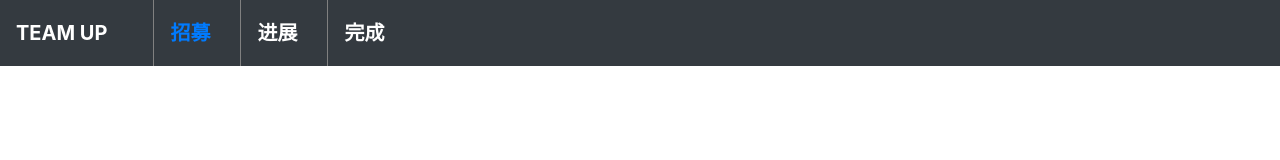
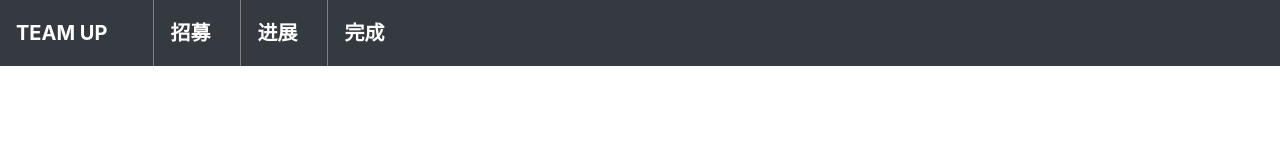
Before and after one commit to JWhoops/team-up, a React (Create React App) app: page / in a window 1280 px wide. Shown: the top 160 px of the page. Built offline with nearby package versions, Linux system fonts and the light colour scheme.

Commit message:
almost finish router

```diff
--- a/src/components/header/Header.css
+++ b/src/components/header/Header.css
@@ -14,7 +14,7 @@
     }
 
     /* navbar button */
-    .navbar-light .navbar-nav .nav-link {
+    .nav-btn-wrapper {
         color: white;
         border-left: 1px solid gray;
         font-size: 20px;
@@ -47,6 +47,13 @@
         height: 50px;
         vertical-align: middle;
     }
+
+/* navbar button */
+.nav-btn-wrapper {
+    color: white;
+    font-weight: bold;
+    padding-left: 1rem;
+}
 }
 
 .navbar {
@@ -62,7 +69,7 @@
 }
 
 /* navbar button */
-.navbar-light .navbar-nav .nav-link {
+.nav-btn-wrapper {
     color: white;
     font-weight: bold;
     padding-left: 1rem;
@@ -80,12 +87,11 @@
 }
 
 /* navbar button hover */
-.navbar-light .navbar-nav .nav-link:hover {
+.nav-btn-wrapper:hover {
     color: black;
     background-color: white;
 }
 
-.navbar-btn {
-    width: 100%;
-    height: 100%;
+.Navbar-btn:hover {
+    text-decoration: none;
 }
--- a/src/components/header/Header.js
+++ b/src/components/header/Header.js
@@ -11,13 +11,21 @@ function Header() {
       <Navbar.Toggle aria-controls="basic-navbar-nav" />
       <Navbar.Collapse id="basic-navbar-nav">
         <Nav className="mr-auto">
-          <Nav.Link to="/recruit">
-            <Link className="Navbar-btn" to="/recruit">招募</Link>
-          </Nav.Link>
-          {/* <Link className="navbarBtn" to="/finish">进展</Link>
-          <Link className="navbarBtn" to="/progress">完成</Link> */}
-          <Nav.Link href="/progress">进展</Nav.Link>
-          <Nav.Link href="/finish">完成</Nav.Link>
+          <Link className="Navbar-btn" to="/recruit">
+            <div className="nav-btn-wrapper">
+              招募
+            </div>
+          </Link>
+          <Link className="Navbar-btn" to="/progress">
+            <div className="nav-btn-wrapper">
+              进展
+            </div>
+          </Link>
+          <Link className="Navbar-btn" to="/finish">
+            <div className="nav-btn-wrapper">
+              完成
+            </div>
+          </Link>
         </Nav>
         <div id="navbar-right-container" inline>
           <div id="username-lbl" >da个大西瓜</div>
```
Also changed, not shown: 1 other file (tests, documents, lock files or other folders).
